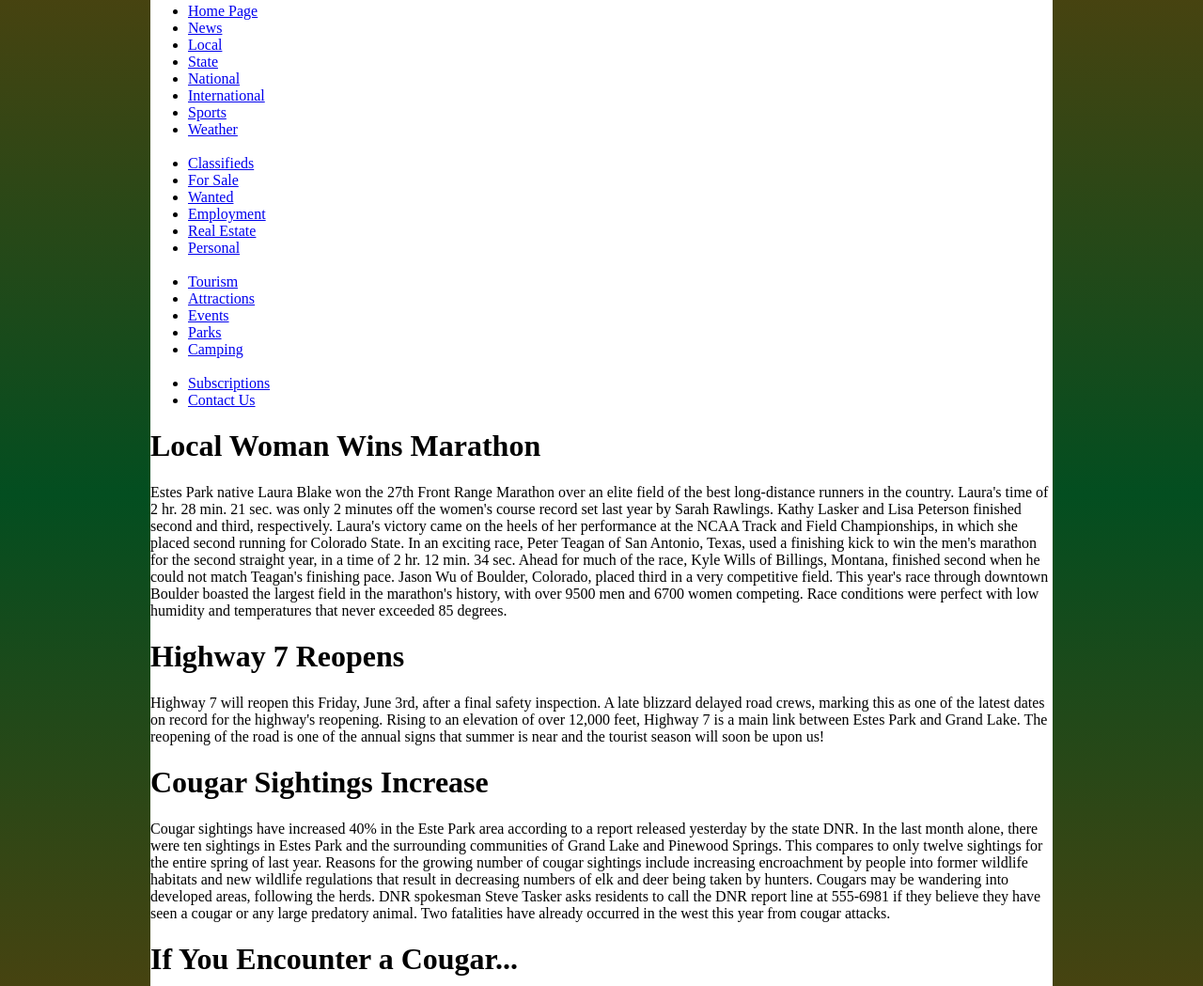
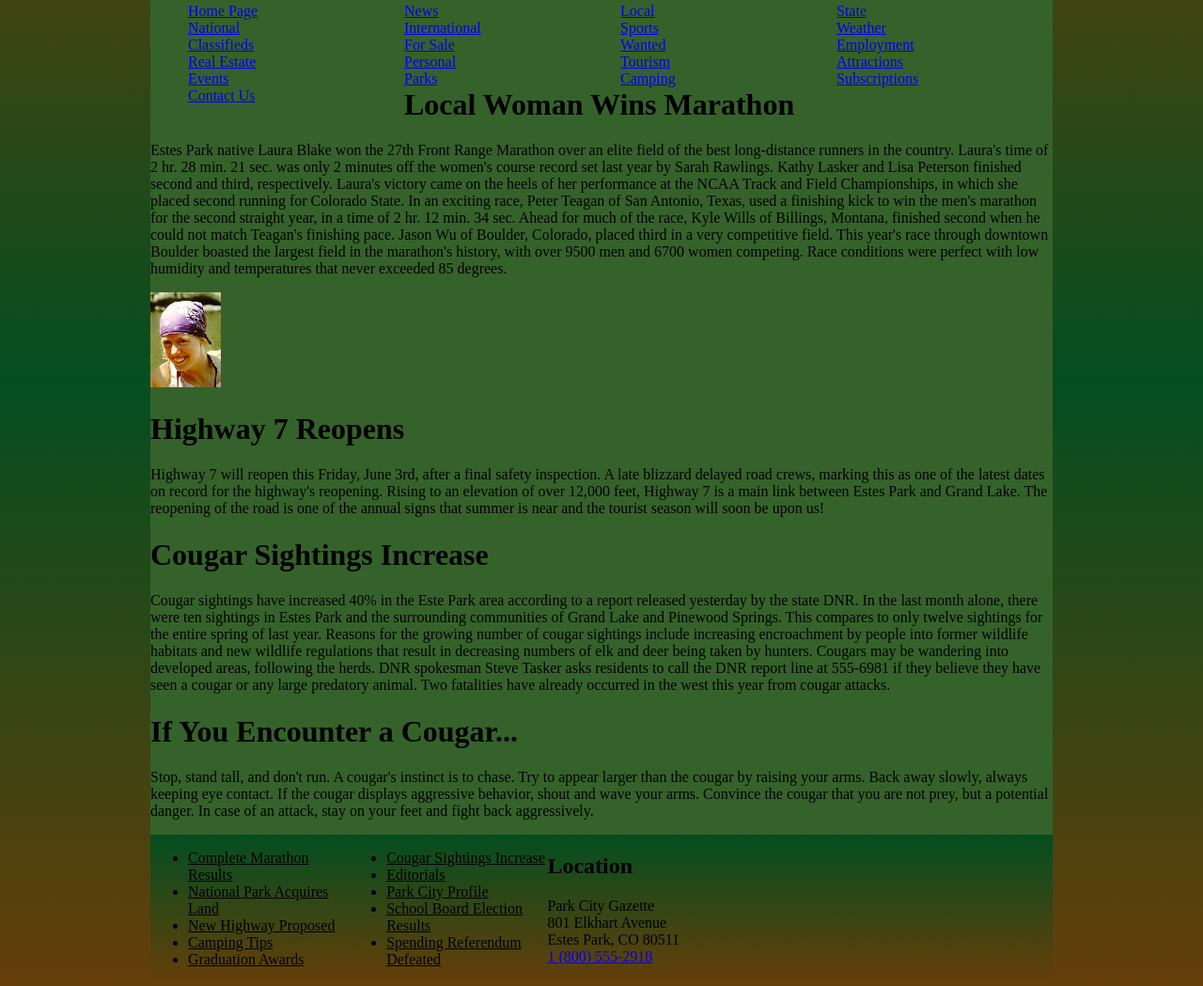
Before and after one commit to TAdcox009/S2_Project_05_04, a plain HTML site: page index.html in a window 1280 px wide. Shown: the part 245-1294 px from the top of the page at 94% size. Drawn offline with Linux system fonts and the light colour scheme.

Commit message:
final commit
added  a background color, added a picture in the body, horizontally centered the nav.

```diff
--- a/index.html
+++ b/index.html
@@ -19,9 +19,10 @@
 </head>
 
 <body>
+    <!-- adds a image inside the header, adds links to other pages in the website -->
     <header>
         <img src="pcglogo.jpg" alt="" />
-        <nav>
+        <nav class="vnav">
             <ul>
                 <li><a href="#">Home Page</a></li>
                 <li><a href="#">News</a></li>
@@ -65,6 +66,7 @@
         This year's race through downtown Boulder boasted the largest field in the marathon's history, with over 9500
         men and 6700 women competing. Race conditions were perfect with low humidity and temperatures that never
         exceeded 85 degrees.</p>
+    <img src="blake.jpg" alt="">
     <h1>Highway 7 Reopens</h1>
     <p> Highway 7 will reopen this Friday, June 3rd, after a final safety inspection. A late blizzard delayed road
         crews, marking this as one of the latest dates on record for the highway's reopening. Rising to an elevation of
@@ -106,7 +108,6 @@
         </nav>
         <nav class="verticalNavigation">
             <ul>
-
                 <li><a href="#">Cougar Sightings Increase</a></li>
                 <li><a href="#">Editorials </a></li>
                 <li><a href="#">Park City Profile </a></li>
--- a/pcg_paper.css
+++ b/pcg_paper.css
@@ -27,7 +27,7 @@ body {
     max-width: 960px;
     min-width: 640px;
     height: 100%;
-    background: white;
+    background-color: rgb(53, 98, 42);
 }
 
 /* displays the image inside the header as a block with a width of 100% */
@@ -49,12 +49,25 @@ footer::after {
     display: table;
 }
 
+/* this is affecting the nav with the class of verticalNavigation that is a direct child of the footer to float left and have a width of 22% */
 footer>nav.verticalNavigation {
     float: left;
     width: 22%
 }
 
+/* this is affecting the section element  that is  */
 footer>section#contactInfo {
     float: left;
     width: 34%;
 }
+
+nav.vnav ul li {
+    display: block;
+    float: left;
+    width: 25%;
+}
+
+footer nav ul li a:link,
+footer nav ul li a:visited {
+    color: black;
+}
```
